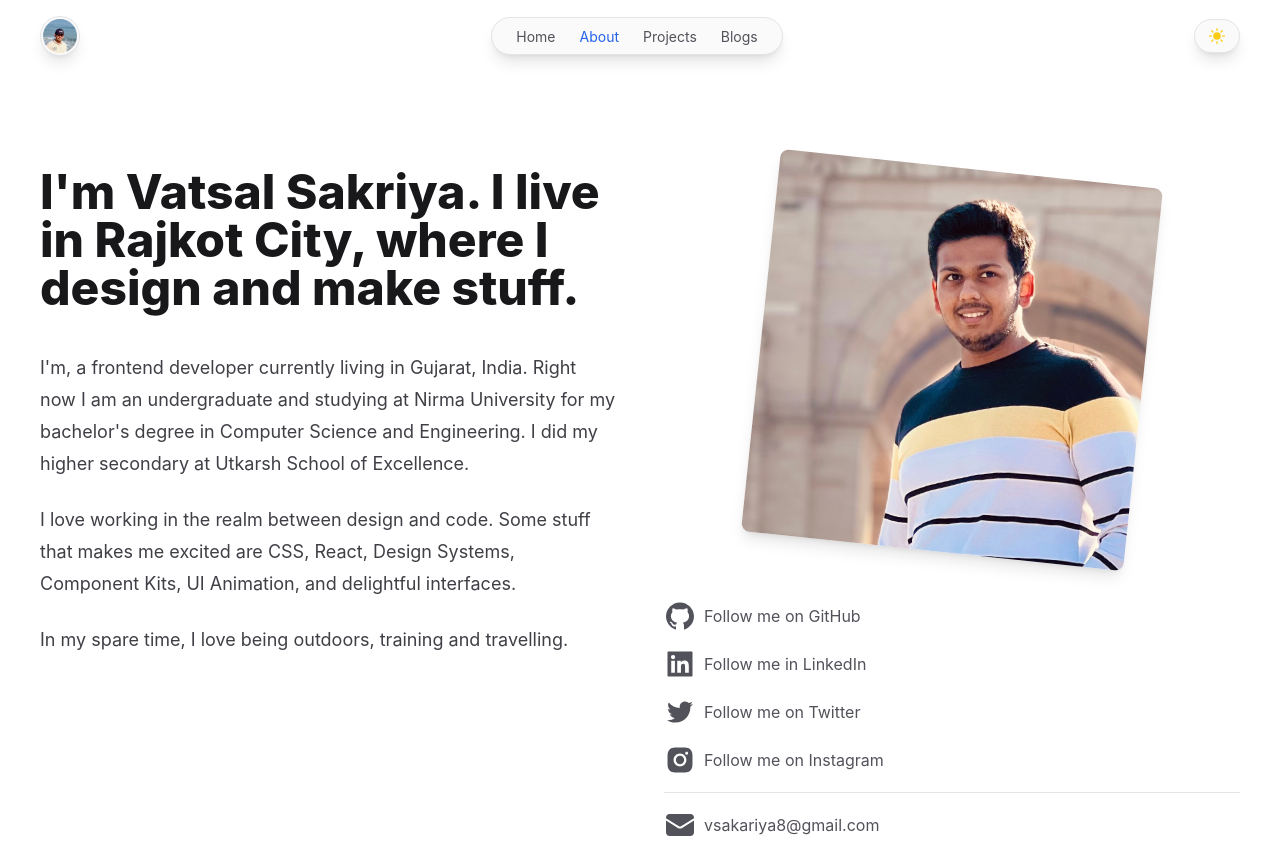
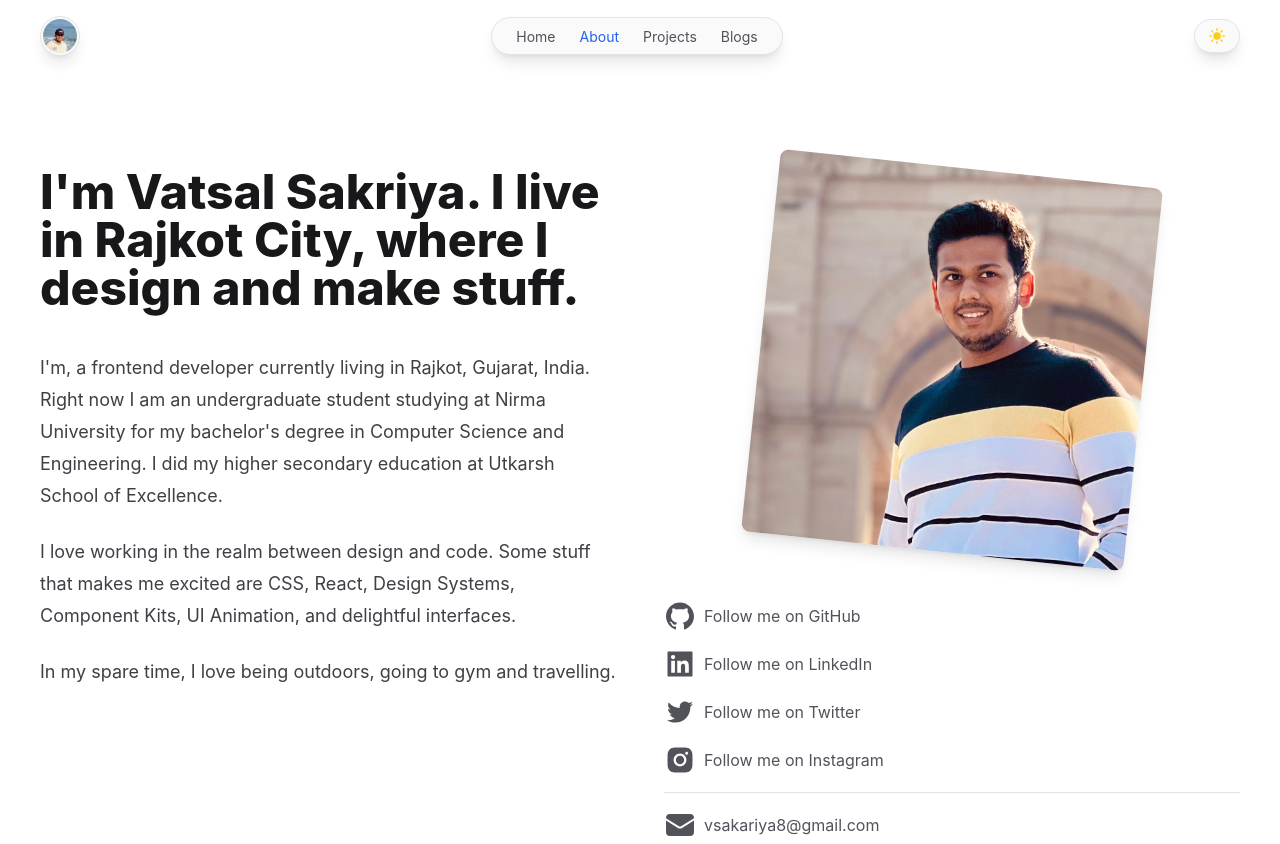
Before and after one commit to vatsal0601/portfolio-astra, an Astro site: page /about in a window 1280 px wide. Shown: the top 844 px of the page. Built offline with nearby package versions, Linux system fonts and the light colour scheme; Astro itself is replaced by a stand-in of ours; what prettier-plugin-tailwindcss would draw is missing.

Commit message:
grammer fix

```diff
--- a/src/components/Head.astro
+++ b/src/components/Head.astro
@@ -44,7 +44,7 @@ const {
     content="rT8n5Cu4FDaSWq9htrL2nQnL8P_DzVdrqjmrvRCC9jY"
   />
 
-  <style>
+  <style is:global>
     @font-face {
       font-family: "Inter";
       src: url("/fonts/Inter.ttf") format("ttf");
--- a/src/pages/about.astro
+++ b/src/pages/about.astro
@@ -27,10 +27,11 @@ import Layout from "@layouts/Layout.astro";
         </h1>
         <div>
           <p>
-            I'm, a frontend developer currently living in Gujarat, India. Right
-            now I am an undergraduate and studying at Nirma University for my
-            bachelor's degree in Computer Science and Engineering. I did my
-            higher secondary at Utkarsh School of Excellence.
+            I'm, a frontend developer currently living in Rajkot, Gujarat,
+            India. Right now I am an undergraduate student studying at Nirma
+            University for my bachelor's degree in Computer Science and
+            Engineering. I did my higher secondary education at Utkarsh School
+            of Excellence.
           </p>
           <p>
             I love working in the realm between design and code. Some stuff that
@@ -38,7 +39,8 @@ import Layout from "@layouts/Layout.astro";
             Animation, and delightful interfaces.
           </p>
           <p>
-            In my spare time, I love being outdoors, training and travelling.
+            In my spare time, I love being outdoors, going to gym and
+            travelling.
           </p>
         </div>
       </div>
@@ -83,7 +85,7 @@ import Layout from "@layouts/Layout.astro";
               d="M880 112H144c-17.7 0-32 14.3-32 32v736c0 17.7 14.3 32 32 32h736c17.7 0 32-14.3 32-32V144c0-17.7-14.3-32-32-32zM349.3 793.7H230.6V411.9h118.7v381.8zm-59.3-434a68.8 68.8 0 1 1 68.8-68.8c-.1 38-30.9 68.8-68.8 68.8zm503.7 434H675.1V608c0-44.3-.8-101.2-61.7-101.2-61.7 0-71.2 48.2-71.2 98v188.9H423.7V411.9h113.8v52.2h1.6c15.8-30 54.5-61.7 112.3-61.7 120.2 0 142.3 79.1 142.3 181.9v209.4z"
             ></path>
           </svg>
-          <span>Follow me in LinkedIn</span>
+          <span>Follow me on LinkedIn</span>
         </a>
         <a
           target="_blank"
--- a/src/pages/blog/custom-react-hooks.mdx
+++ b/src/pages/blog/custom-react-hooks.mdx
@@ -1,6 +1,6 @@
 ---
-title: "What is Custom React Hooks?"
-excerpt: "In this we'll discusses custom React Hooks, which are reusable functions for abstracting logic in components. We'll create an example custom hook called useFetch that fetches data from an API."
+title: "What are Custom React Hooks?"
+excerpt: "In this we'll discuss custom React Hooks, which are reusable functions for abstracting logic in components. We'll create an example custom hook called useFetch that fetches data from an API."
 cover: "/images/blog/custom-react-hooks.png"
 createdAt: "January 20, 2023"
 keywords: "Custom react hooks"
--- a/src/pages/blog/react-hooks.mdx
+++ b/src/pages/blog/react-hooks.mdx
@@ -1,5 +1,5 @@
 ---
-title: "What is React Hooks?"
+title: "What are React Hooks?"
 excerpt: "React Hooks are functions that enable functional components to use state and lifecycle methods. This article covers the different types of hooks available and demonstrates how to use them in your React application."
 cover: "/images/blog/react-hooks.png"
 createdAt: "January 10, 2023"
--- a/src/pages/index.astro
+++ b/src/pages/index.astro
@@ -56,7 +56,7 @@ const workExperience = [
         <h1
           class="text-4xl font-bold tracking-tight text-zinc-900 dark:text-zinc-200 xl:text-5xl"
         >
-          Frontend developer, student, and noob gamer.
+          Frontend developer, student, and a noob gamer.
         </h1>
         <p class="prose prose-zinc dark:prose-invert lg:prose-lg">
           Hi, I'm Vatsal. A frontend developer, currently studying at Nirma
```
